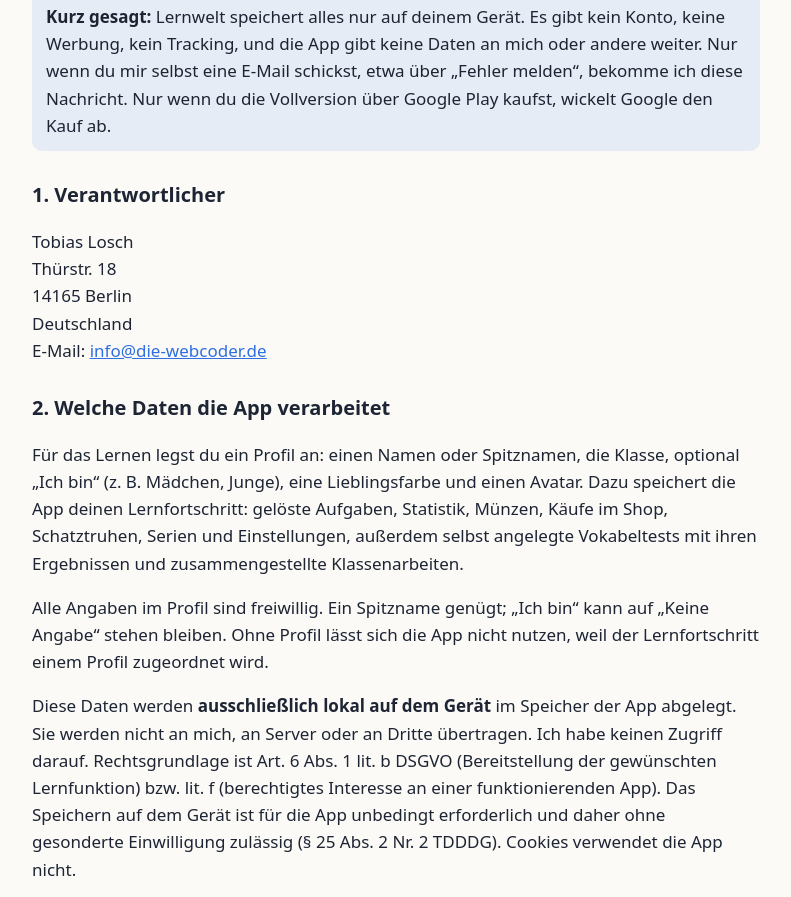
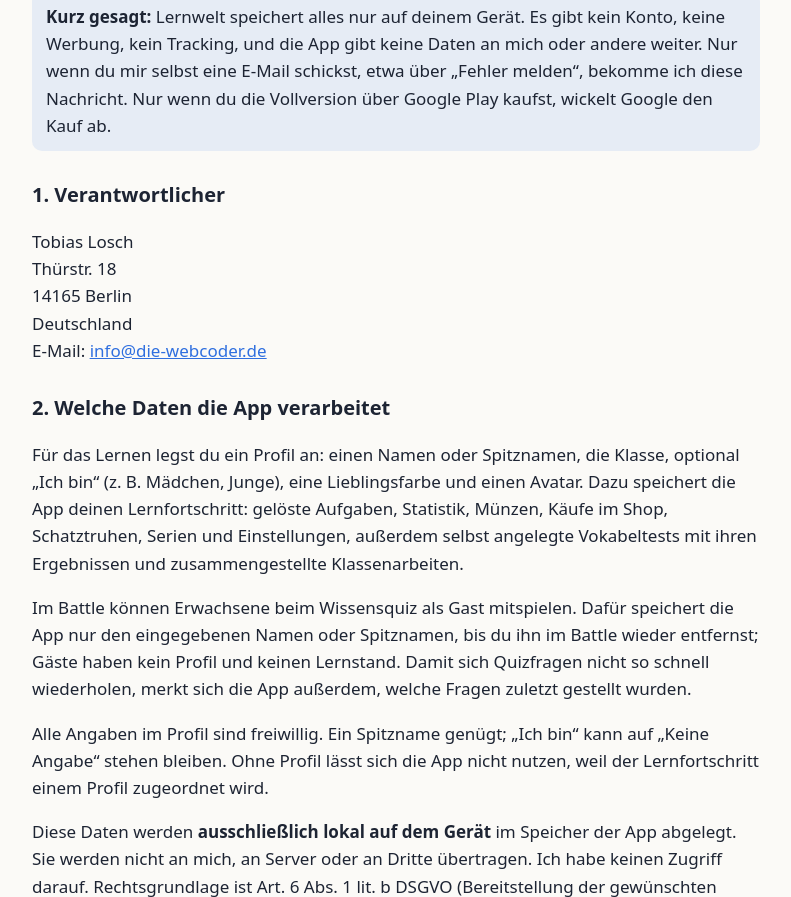
Before and after one commit to die-webcoder/lernwelt-rechtliches, a plain HTML site: page datenschutz.html in a window 1280 px wide. Shown: the part 156-1053 px from the top of the page, without its empty margins (244-1035 px from the left). Drawn offline with Linux system fonts and the light colour scheme.

Commit message:
Datenschutz: Namen von Erwachsenen im Battle-Wissensquiz und zuletzt gestellte Quizfragen (Lernwelt ab 3.99)
Co-Authored-By: Claude Opus 5.5 <noreply@anthropic.com>

```diff
--- a/datenschutz.html
+++ b/datenschutz.html
@@ -14,6 +14,7 @@
 <p class="lgshort"><b>Kurz gesagt:</b> Lernwelt speichert alles nur auf deinem Gerät. Es gibt kein Konto, keine Werbung, kein Tracking, und die App gibt keine Daten an mich oder andere weiter. Nur wenn du mir selbst eine E-Mail schickst, etwa über „Fehler melden“, bekomme ich diese Nachricht. Nur wenn du die Vollversion über Google Play kaufst, wickelt Google den Kauf ab.</p>
   <h2>1. Verantwortlicher</h2><p>Tobias Losch<br>Thürstr. 18<br>14165 Berlin<br>Deutschland<br>E-Mail: <a href="mailto:info@die-webcoder.de">info@die-webcoder.de</a></p>
   <h2>2. Welche Daten die App verarbeitet</h2><p>Für das Lernen legst du ein Profil an: einen Namen oder Spitznamen, die Klasse, optional „Ich bin“ (z. B. Mädchen, Junge), eine Lieblingsfarbe und einen Avatar. Dazu speichert die App deinen Lernfortschritt: gelöste Aufgaben, Statistik, Münzen, Käufe im Shop, Schatztruhen, Serien und Einstellungen, außerdem selbst angelegte Vokabeltests mit ihren Ergebnissen und zusammengestellte Klassenarbeiten.</p>
+  <p>Im Battle können Erwachsene beim Wissensquiz als Gast mitspielen. Dafür speichert die App nur den eingegebenen Namen oder Spitznamen, bis du ihn im Battle wieder entfernst; Gäste haben kein Profil und keinen Lernstand. Damit sich Quizfragen nicht so schnell wiederholen, merkt sich die App außerdem, welche Fragen zuletzt gestellt wurden.</p>
   <p>Alle Angaben im Profil sind freiwillig. Ein Spitzname genügt; „Ich bin“ kann auf „Keine Angabe“ stehen bleiben. Ohne Profil lässt sich die App nicht nutzen, weil der Lernfortschritt einem Profil zugeordnet wird.</p>
   <p>Diese Daten werden <b>ausschließlich lokal auf dem Gerät</b> im Speicher der App abgelegt. Sie werden nicht an mich, an Server oder an Dritte übertragen. Ich habe keinen Zugriff darauf. Rechtsgrundlage ist Art. 6 Abs. 1 lit. b DSGVO (Bereitstellung der gewünschten Lernfunktion) bzw. lit. f (berechtigtes Interesse an einer funktionierenden App). Das Speichern auf dem Gerät ist für die App unbedingt erforderlich und daher ohne gesonderte Einwilligung zulässig (§ 25 Abs. 2 Nr. 2 TDDDG). Cookies verwendet die App nicht.</p>
   <p><b>Sicherung durch Android:</b> Wenn auf dem Gerät die Android-Sicherung im Google-Konto eingeschaltet ist, sichert Android auch die Daten von Lernwelt. So bleibt der Fortschritt bei einem neuen Gerät erhalten. Diese Sicherung macht das Betriebssystem im Auftrag des Geräteinhabers, sie liegt im Google-Konto des Geräts; ich habe darauf keinen Zugriff. Sie lässt sich in den Android-Einstellungen unter „Google → Sicherung“ abschalten.</p>
```
